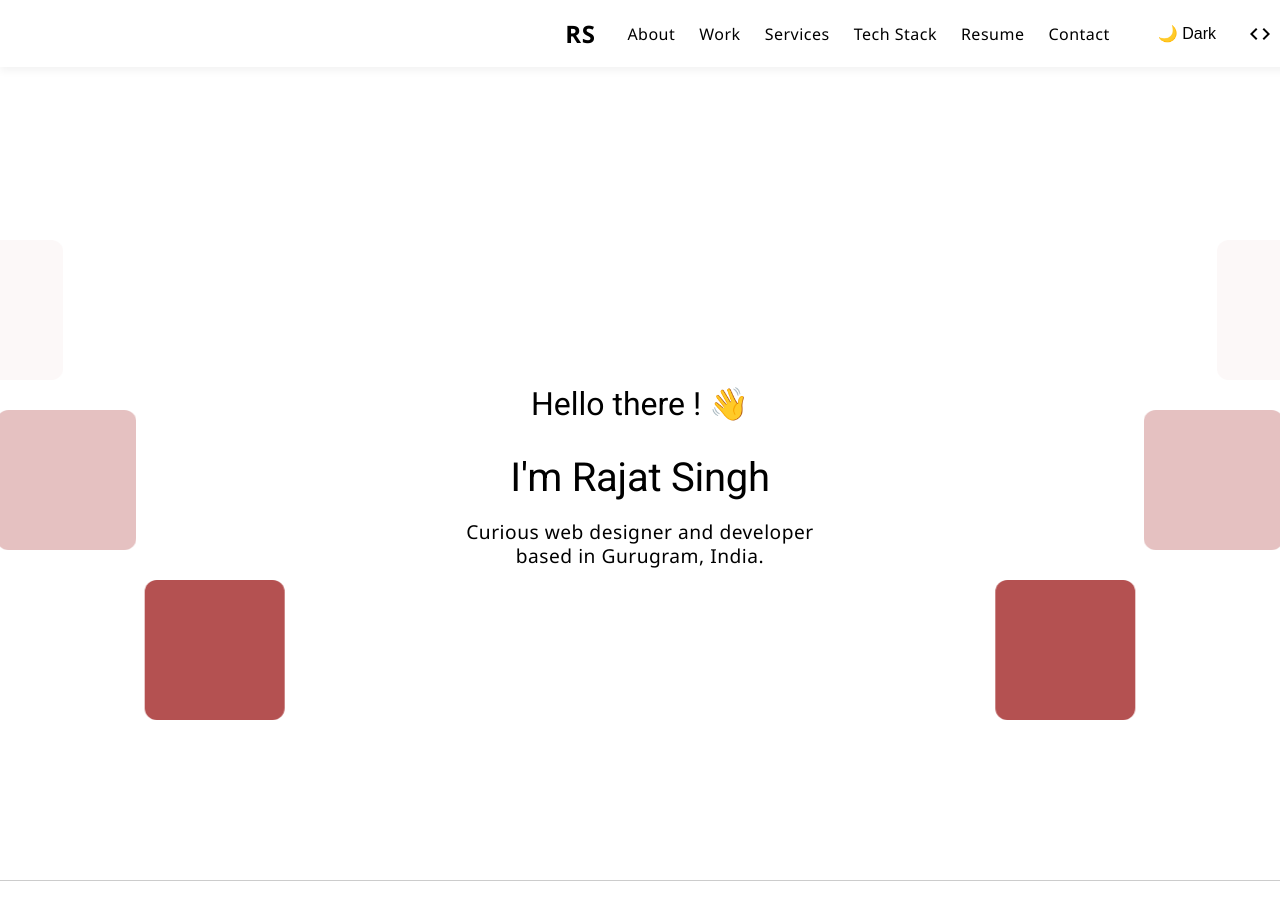
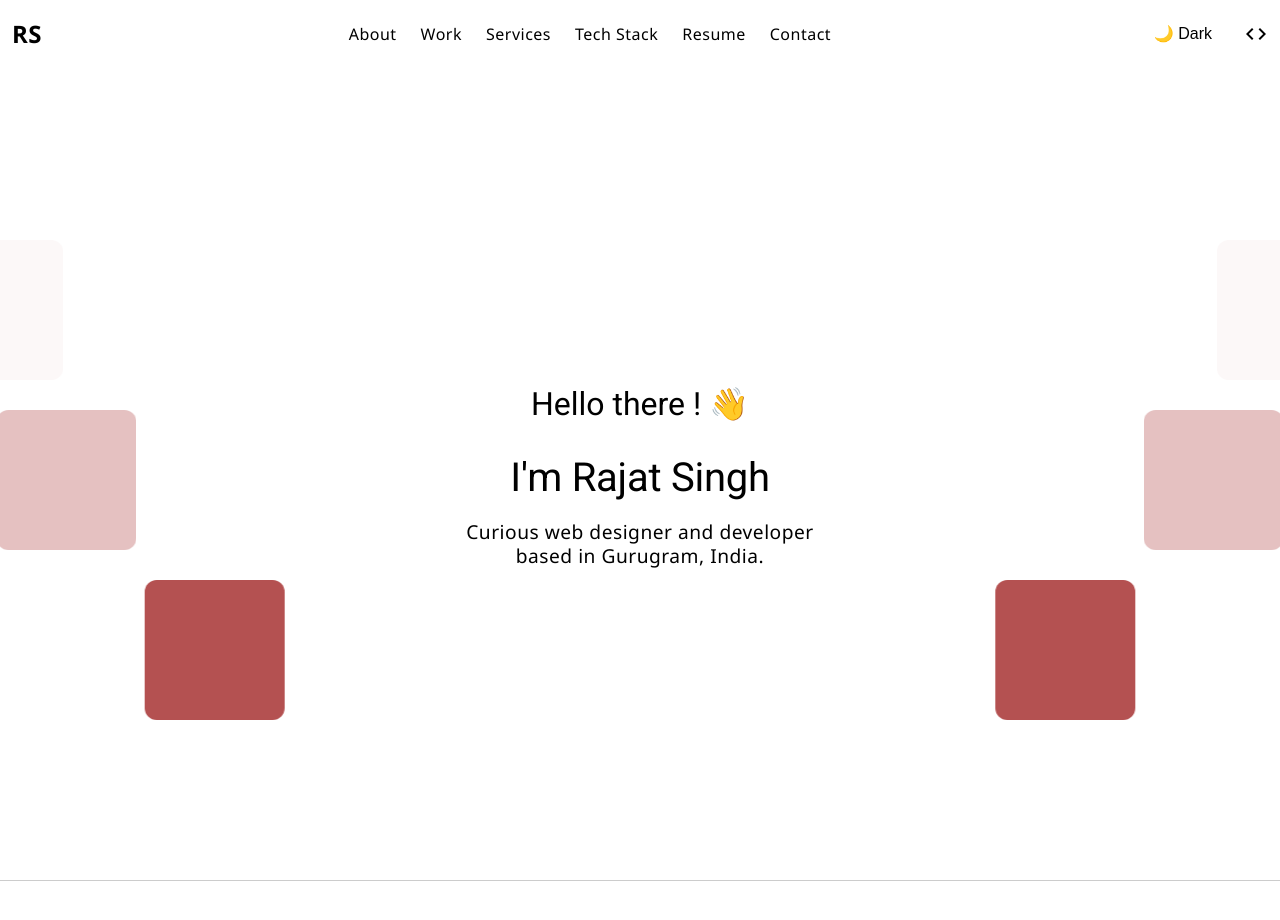
Before and after one commit to RajatSinghrs/portfolio-web, an Angular app: page / in a window 1280 px wide. Shown: the top 920 px of the page. Built offline with nearby package versions, Linux system fonts and the light colour scheme.

Commit message:
glass like opaque background

```diff
--- a/src/app/header/header.component.html
+++ b/src/app/header/header.component.html
@@ -1,4 +1,4 @@
-<header class="header">
+<header class="header" class="header" [class.scrolled]="isScrolled">
     <div class="header-content">
         <div class="logo" (click)="scrollToTop()">RS</div>
         <nav>
--- a/src/app/header/header.component.scss
+++ b/src/app/header/header.component.scss
@@ -2,25 +2,35 @@
   position: fixed;
   top: 0;
   width: 100%;
-  background: var(--bg-header);
-  box-shadow: 0 4px 8px rgba(0, 0, 0, 0.05);
   z-index: 999;
-  padding: 1rem 2rem;
+  padding: 16px 0;
+  transition: background 0.3s ease, box-shadow 0.3s ease, border 0.3s ease;
+  backdrop-filter: blur(10px) saturate(180%);
+  -webkit-backdrop-filter: blur(10px) saturate(180%);
+  border-bottom: 1px solid rgba(255, 255, 255, 0.1);
+  box-shadow: none;
+}
+
+.header.scrolled {
+  background: rgba(255, 255, 255, 0.4);
+  box-shadow: 0 4px 16px rgba(0, 0, 0, 0.1);
+  border-bottom: 1px solid rgba(255, 255, 255, 0.3);
 }
 
 .header-content {
   display: flex;
-  justify-content: flex-end;
+  justify-content: space-between;
   align-items: center;
-  gap: 2rem;
-  max-width: 1200px;
   margin: 0 auto;
+  flex-wrap: wrap;
+  padding: 0 12px;
 }
 
 .logo {
   font-weight: bold;
   font-size: 1.5rem;
   cursor: pointer;
+  flex-shrink: 0;
 }
 
 nav ul {
@@ -29,6 +39,8 @@ nav ul {
   gap: 1.5rem;
   margin: 0;
   padding: 0;
+  flex-wrap: wrap;
+  justify-content: center;
 }
 
 nav li {
--- a/src/app/header/header.component.ts
+++ b/src/app/header/header.component.ts
@@ -1,4 +1,4 @@
-import { Component, Input, Output, EventEmitter } from '@angular/core';
+import { Component, Input, Output, EventEmitter, HostListener } from '@angular/core';
 import gsap from 'gsap';
 import ScrollToPlugin from 'gsap/ScrollToPlugin';
 
@@ -13,7 +13,7 @@ gsap.registerPlugin(ScrollToPlugin);
 export class HeaderComponent {
   @Input() isDarkMode = false;
   @Output() themeToggled = new EventEmitter<boolean>();
-
+  isScrolled = false;
   scrollTo(sectionId: string) {
     gsap.to(window, {
       duration: 1,
@@ -33,6 +33,12 @@ scrollToTop() {
     });
   }
 
+  @HostListener('window:scroll', [])
+  onWindowScroll() {
+    const scrollTop = window.pageYOffset || document.documentElement.scrollTop || document.body.scrollTop || 0;
+    this.isScrolled = scrollTop > 20 && !this.isDarkMode;
+  }
+
   toggleTheme() {
     this.isDarkMode = !this.isDarkMode;
     document.body.className = this.isDarkMode ? 'dark-theme' : 'light-theme';
```
Lines whose indentation alone changed are shown as unchanged.
